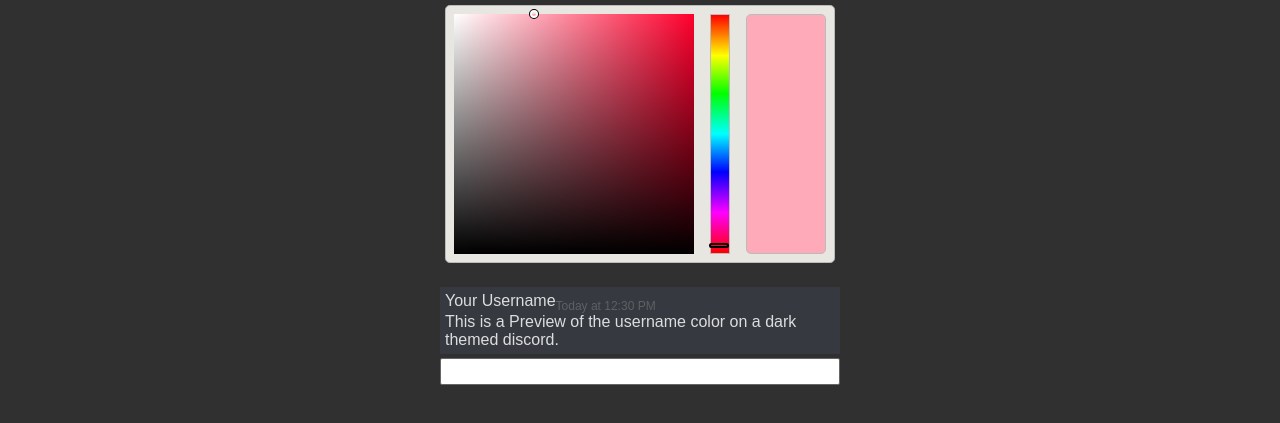
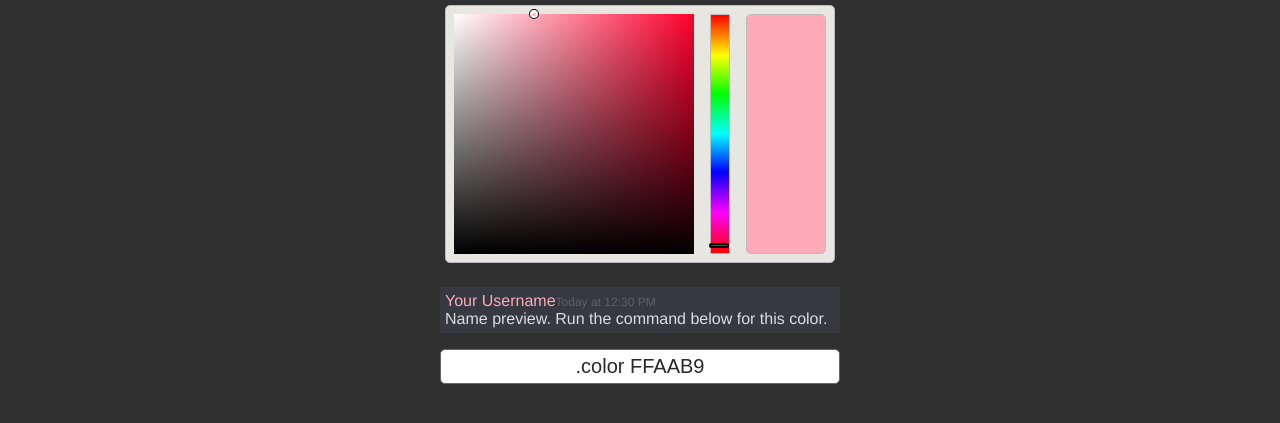
Before and after one commit to zfbx/Yuno-v3, a website: page docs/color/index.html in a window 1280 px wide. Shown: the part 323-746 px from the top of the page. Drawn offline with Linux system fonts and the light colour scheme.

Commit message:
Update index.html

```diff
--- a/docs/color/index.html
+++ b/docs/color/index.html
@@ -27,10 +27,13 @@
 
         #color {
             border: solid #666 1px;
-            border-radius: 2px;
-            color: #fff;
             font-size: 20px;
             width: 400px;
+            margin-top: 12px;
+            padding: 5px;
+            text-align: center;
+            color: #292929;
+            border-radius: 5px;
         }
 
         #preview {
@@ -41,11 +44,13 @@
             background-color: #36393f;
             text-align: left;
             margin: 4px auto;
+            font-family: Whitney, "Helvetica Neue", Helvetica, Arial, sans-serif;
         }
         #preview sub {
             color: hsla(0,0%,100%,.2);
             font-size: 12px;
             font-weight: 400;
+            vertical-align: baseline;
         }
         #nametext {
             cursor: pointer;
@@ -82,8 +87,8 @@
             <div id="colorpicker"></div>
 
             <div id="preview">
-                <span id="nametext">Your Username</span><sub>Today at 12:30 PM</sub><br />
-                This is a Preview of the username color on a dark themed discord.
+                <span id="nametext" style="color:#FFAAB9">Your Username</span><sub>Today at 12:30 PM</sub><br />
+                Name preview. Run the command below for this color.
             </div>
 
             <input type="text" name="color" id="color" value=".color FFAAB9" onclick="this.select()" readonly>
```
